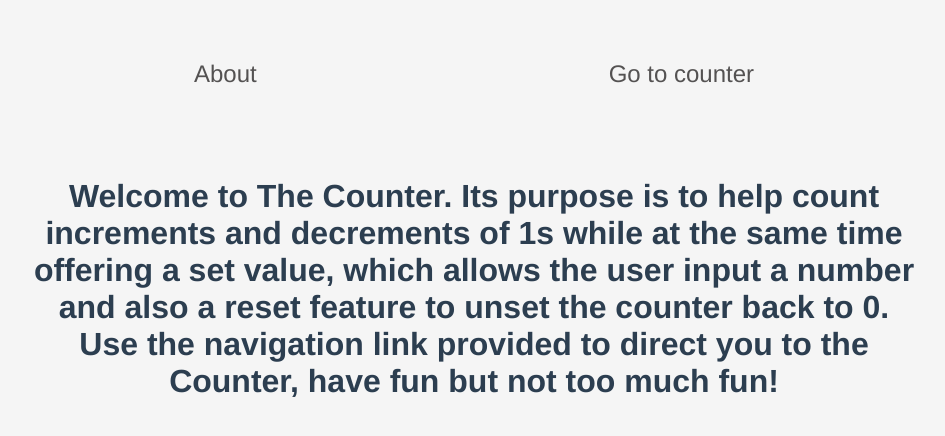
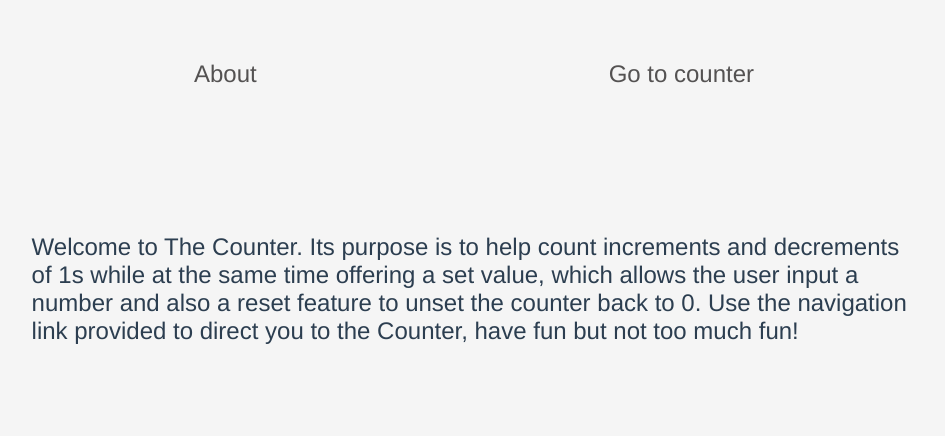
Before and after one commit to Aloofmonk/counter-counter, a Vue app: page / in a window 1280 px wide. Shown: the top 436 px of the page, without its empty margins (166-1111 px from the left). Built offline with nearby package versions, Linux system fonts and the light colour scheme.

Commit message:
stylefour

```diff
--- a/src/App.vue
+++ b/src/App.vue
@@ -43,7 +43,7 @@ export default {
   color: rgb(84, 82, 82);
 }
 .link:hover{
-  border-bottom: 5px solid grey;
   color: rgb(161, 159, 159);
+  transition: all 0.5s;
 }
 </style>
--- a/src/components/About.vue
+++ b/src/components/About.vue
@@ -2,7 +2,7 @@
 	<div class="about">
 		<div class="acontainer">
 
-			<h1>Welcome to The Counter. Its purpose is to help count increments and decrements of 1s while at the same time offering a set value, which allows the user input a number and also a reset feature to unset the counter back to 0. Use the navigation link provided to direct you to the Counter, have fun but not too much fun!</h1>
+			<p>Welcome to The Counter. Its purpose is to help count increments and decrements of 1s while at the same time offering a set value, which allows the user input a number and also a reset feature to unset the counter back to 0. Use the navigation link provided to direct you to the Counter, have fun but not too much fun!</p>
 		</div>
 
 	</div>
@@ -17,8 +17,9 @@
 .acontainer{
 	width: 70%;
 }
-h1{
-	text-align: justify center;
+p{
+	text-align: left;
+	font-size: x-large;
 }
 
 </style>
--- a/src/components/MyCounter.vue
+++ b/src/components/MyCounter.vue
@@ -47,6 +47,12 @@ export default {
 </script>
 
 <style scoped>
+
+input::-webkit-outer-spin-button,
+input::-webkit-inner-spin-button {
+  -webkit-appearance: none;
+  margin: 0;
+}
 .counter {
 	display: flex;
 	flex-direction: column;
```
